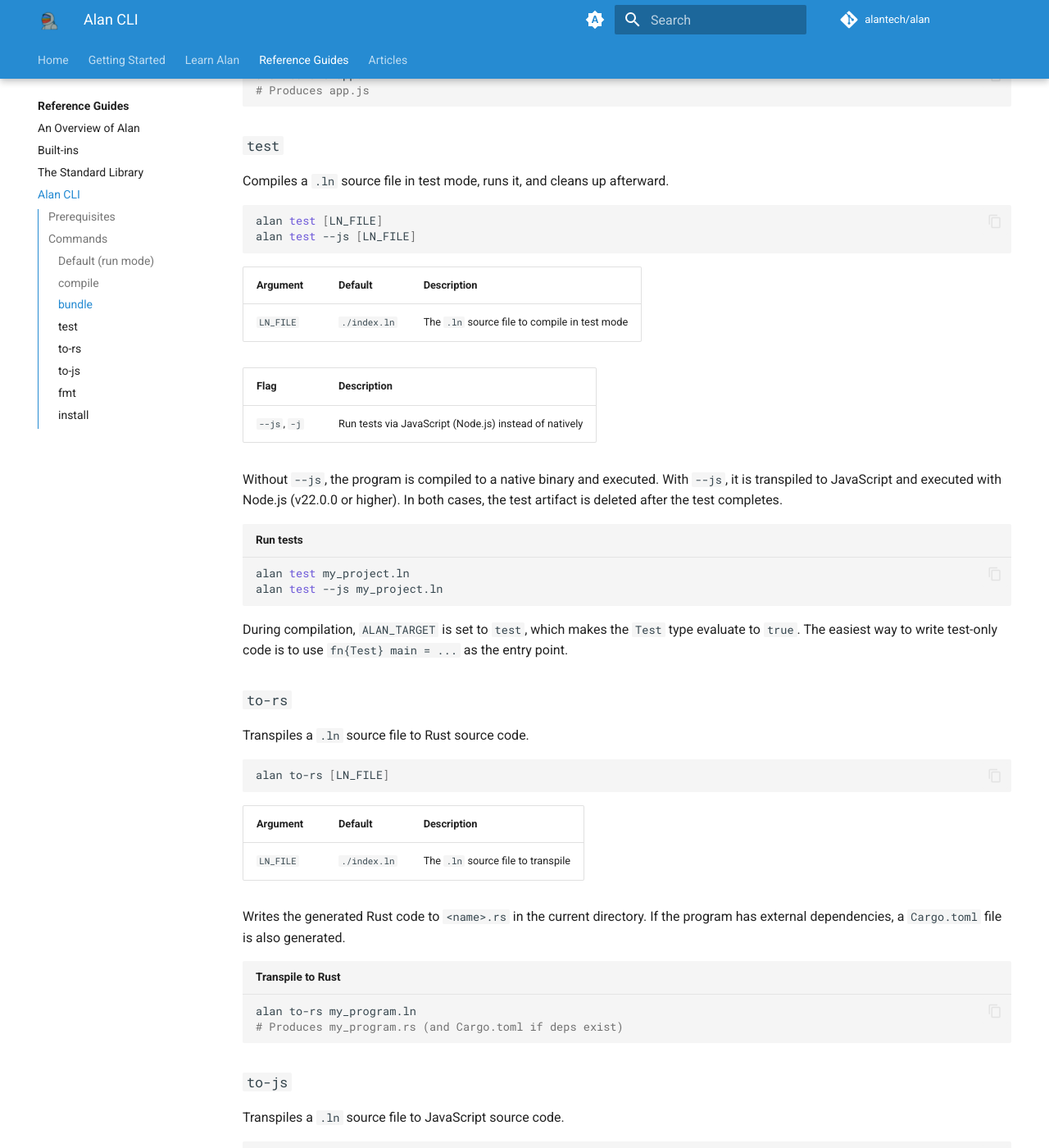
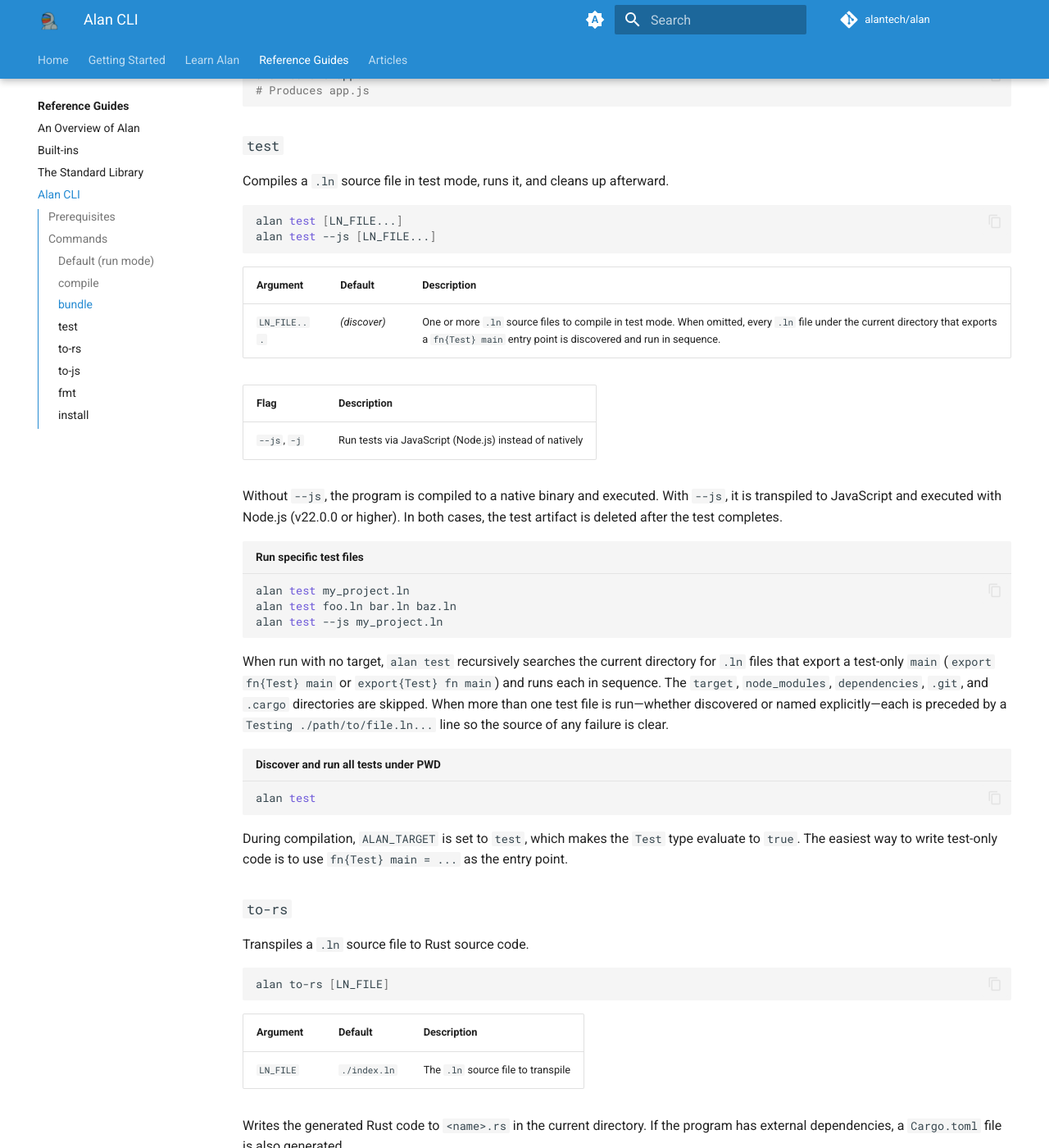
Before and after one commit to alantech/alanlang-docs, an MkDocs documentation site: the page built from docs/cli.md, in a window 1280 px wide and 1400 px high, scrolled down 2112 px. Shown: the whole window at 82% size. Built offline with MkDocs 1.6.1 and Material for MkDocs 9.7.7, drawn with Linux system fonts in a browser that asks for light colours; plug-ins that fetch from the network failed and are left out; comment, search, counter and statistics services are not loaded.

Commit message:
Document improvements to `alan test` (eg automatic test file discovery) (#117)

````diff
--- a/docs/cli.md
+++ b/docs/cli.md
@@ -89,13 +89,13 @@
 Compiles a `.ln` source file in test mode, runs it, and cleans up afterward.
 
 ```bash
-alan test [LN_FILE]
-alan test --js [LN_FILE]
+alan test [LN_FILE...]
+alan test --js [LN_FILE...]
 ```
 
 | Argument | Default | Description |
 |---|---|---|
-| `LN_FILE` | `./index.ln` | The `.ln` source file to compile in test mode |
+| `LN_FILE...` | *(discover)* | One or more `.ln` source files to compile in test mode. When omitted, every `.ln` file under the current directory that exports a `fn{Test} main` entry point is discovered and run in sequence. |
 
 | Flag | Description |
 |---|---|
@@ -103,9 +103,16 @@
 
 Without `--js`, the program is compiled to a native binary and executed. With `--js`, it is transpiled to JavaScript and executed with Node.js (v22.0.0 or higher). In both cases, the test artifact is deleted after the test completes.
 
-```bash title="Run tests"
+```bash title="Run specific test files"
 alan test my_project.ln
+alan test foo.ln bar.ln baz.ln
 alan test --js my_project.ln
+```
+
+When run with no target, `alan test` recursively searches the current directory for `.ln` files that export a test-only `main` (`export fn{Test} main` or `export{Test} fn main`) and runs each in sequence. The `target`, `node_modules`, `dependencies`, `.git`, and `.cargo` directories are skipped. When more than one test file is run—whether discovered or named explicitly—each is preceded by a `Testing ./path/to/file.ln...` line so the source of any failure is clear.
+
+```bash title="Discover and run all tests under PWD"
+alan test
 ```
 
 During compilation, `ALAN_TARGET` is set to `test`, which makes the `Test` type evaluate to `true`. The easiest way to write test-only code is to use `fn{Test} main = ...` as the entry point.
````
Also changed, not shown: docs/learn_alan/index.md (+1 -1 lines).
